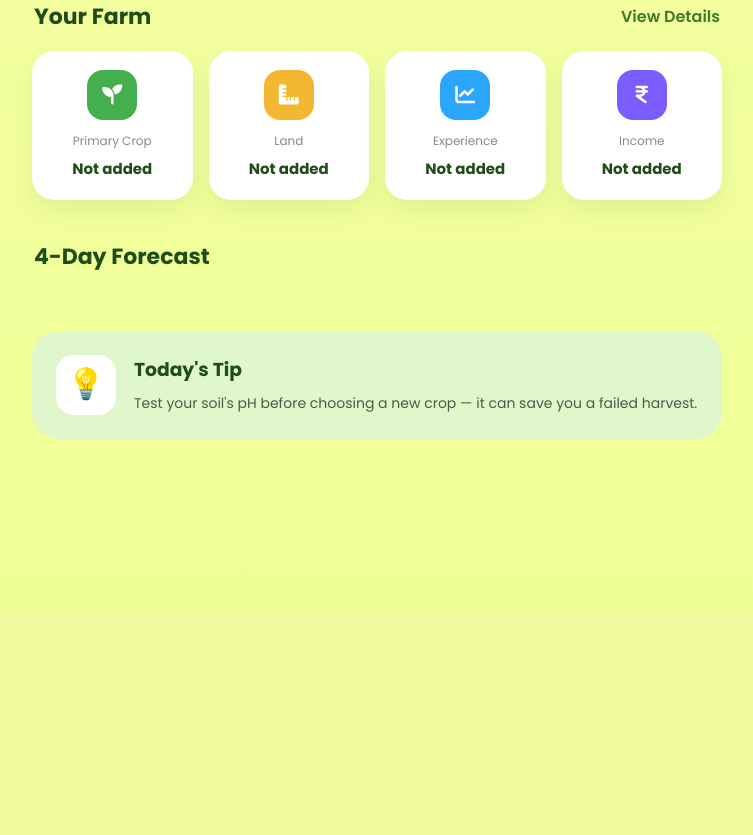
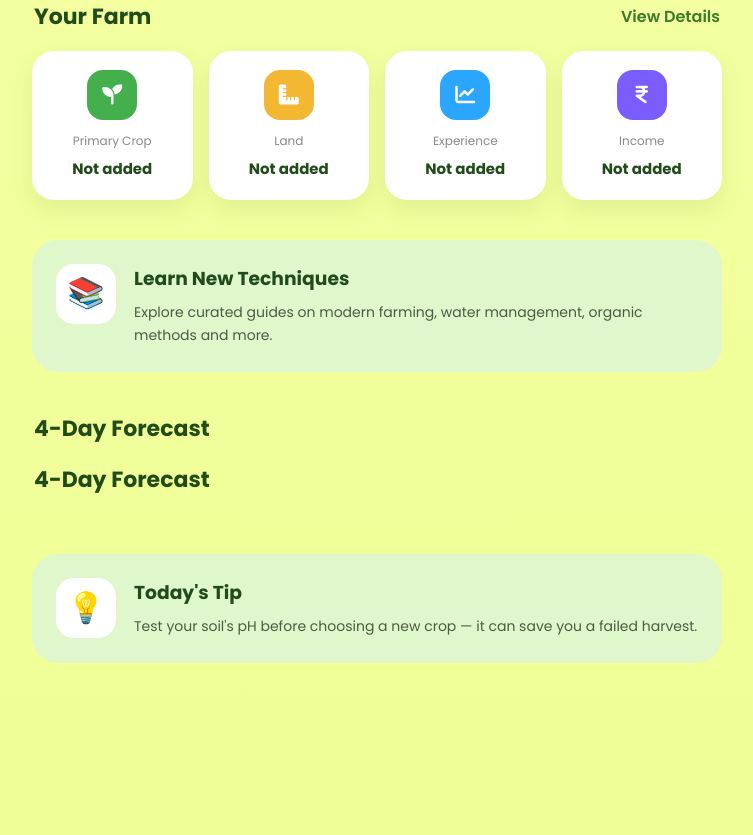
Before and after one commit to vaidehi-londhe/Annadata, a Flask app: page /dashboard in a window 1280 px wide. Shown: the part 1016-1851 px from the top of the page, without its empty margins (263-1016 px from the left). Before the commit the page ends 1455 px from the top, so only its background shows below. Run offline with Flask 3, Linux system fonts and the light colour scheme; the visitor is signed in with stand-in values (Sample User, id 1); data that the repository does not hold is empty; some libraries are stand-ins or nearby versions.

Commit message:
add a new learn section

```diff
--- a/app.py
+++ b/app.py
@@ -175,6 +175,114 @@ TIPS = [
     "Drip irrigation can cut your water usage by up to 40% compared to flood irrigation.",
     "Store your seeds in a cool, dry place to protect them before the next sowing season.",
 ]
+
+
+LEARN_RESOURCES = {
+    "Modern Techniques": {
+        "icon": "🌱",
+        "items": [
+            {
+                "title": "Precision Farming Basics",
+                "description": "How sensors, drones and data help farmers use less water, fertilizer and pesticide while growing more.",
+                "link": "https://icar.org.in/",
+                "source": "ICAR"
+            },
+            {
+                "title": "Crop Rotation for Better Yield",
+                "description": "Why growing different crops in sequence keeps soil healthy and breaks pest and disease cycles.",
+                "link": "https://farmer.gov.in/",
+                "source": "Farmer Portal, Govt of India"
+            },
+            {
+                "title": "Zero Budget Natural Farming (ZBNF)",
+                "description": "A low-cost farming method that reduces dependency on chemical fertilizers using natural inputs.",
+                "link": "https://pgsindia-ncof.gov.in/",
+                "source": "NCOF, Govt of India"
+            },
+        ]
+    },
+    "Water Management": {
+        "icon": "💧",
+        "items": [
+            {
+                "title": "Drip Irrigation Setup Guide",
+                "description": "Step-by-step basics of setting up drip irrigation to cut water usage by up to 40%.",
+                "link": "https://pmksy.gov.in/",
+                "source": "PM Krishi Sinchayee Yojana"
+            },
+            {
+                "title": "Rainwater Harvesting for Farms",
+                "description": "Simple techniques to collect and store rainwater for use during dry spells.",
+                "link": "https://jalshakti-dowr.gov.in/",
+                "source": "Ministry of Jal Shakti"
+            },
+            {
+                "title": "Mulching to Retain Soil Moisture",
+                "description": "How covering soil with straw or plastic mulch reduces water evaporation and weed growth.",
+                "link": "https://agricoop.nic.in/",
+                "source": "Dept. of Agriculture & Farmers Welfare"
+            },
+        ]
+    },
+    "Organic Farming": {
+        "icon": "🌿",
+        "items": [
+            {
+                "title": "Making Your Own Compost",
+                "description": "Turn kitchen and farm waste into nutrient-rich compost to reduce chemical fertilizer costs.",
+                "link": "https://pgsindia-ncof.gov.in/",
+                "source": "NCOF, Govt of India"
+            },
+            {
+                "title": "Natural Pest Control Methods",
+                "description": "Using neem, cow urine and companion planting to keep pests away without chemicals.",
+                "link": "https://icar.org.in/",
+                "source": "ICAR"
+            },
+            {
+                "title": "Getting Organic Certification",
+                "description": "What documents and steps are needed to certify your farm as organic in India.",
+                "link": "https://apeda.gov.in/apedawebsite/index.html",
+                "source": "APEDA"
+            },
+        ]
+    },
+    "Pest & Disease Control": {
+        "icon": "🐛",
+        "items": [
+            {
+                "title": "Identifying Common Crop Pests",
+                "description": "A visual guide to spotting early signs of pest damage on leaves, stems and fruit.",
+                "link": "https://farmer.gov.in/",
+                "source": "Farmer Portal, Govt of India"
+            },
+            {
+                "title": "Integrated Pest Management (IPM)",
+                "description": "Combining biological, cultural and minimal chemical methods to control pests sustainably.",
+                "link": "https://ppqs.gov.in/",
+                "source": "Directorate of Plant Protection"
+            },
+        ]
+    },
+    "Government Schemes Explained": {
+        "icon": "🏛️",
+        "items": [
+            {
+                "title": "How to Apply for PM-KISAN",
+                "description": "A simple walkthrough of registering for the PM-KISAN income support scheme.",
+                "link": "https://pmkisan.gov.in/",
+                "source": "PM-KISAN"
+            },
+            {
+                "title": "Understanding Crop Insurance (PMFBY)",
+                "description": "What crop insurance covers, how premiums work, and how to file a claim after crop loss.",
+                "link": "https://pmfby.gov.in/",
+                "source": "PMFBY"
+            },
+        ]
+    },
+}
+
 
 DISTRESS_KEYWORDS = [
     "no way out", "can't go on", "end it", "give up", "no hope",
@@ -592,61 +700,12 @@ def api_weather():
     except Exception:
         return jsonify({"error": "Could not fetch weather"}), 500
 
+@app.route('/learn')
+@login_required
+def learn():
+    return render_template('learn.html', categories=LEARN_RESOURCES)
 
-@app.route('/api/market-price')
-@login_required
-def api_market_price():
-    db = get_db()
-    profile = db.execute(
-        "SELECT state, currently_growing FROM farmer_profile WHERE user_id=?",
-        (session['user_id'],)
-    ).fetchone()
 
-    crop = (profile['currently_growing'].split(',')[0].strip()
-            if profile and profile['currently_growing'] else None)
-    state = profile['state'] if profile and profile['state'] else None
-
-    if not crop:
-        return jsonify({"error": "No crop set"}), 404
-
-        fallback = {
-        "commodity": crop,
-        "market": "Local Mandi",
-        "state": state or "Maharashtra",
-        "price": "2200",
-        "date": date.today().strftime("%d-%m-%Y")
-    }
-
-    try:
-        params = {
-            "api-key": os.environ["DATA_GOV_API_KEY"],
-            "format": "json",
-            "limit": 1,
-            "filters[commodity]": crop
-        }
-        if state:
-            params["filters[state]"] = state
-
-        resp = requests.get(
-            "https://api.data.gov.in/resource/9ef84268-d588-465a-a308-a864a43d0070",
-            params=params, timeout=8
-        ).json()
-
-        records = resp.get("records", [])
-        if not records:
-            return jsonify(fallback)
-
-        r = records[0]
-        return jsonify({
-            "commodity": r.get("commodity"),
-            "market": r.get("market"),
-            "state": r.get("state"),
-            "price": r.get("modal_price"),
-            "date": r.get("arrival_date")
-        })
-    except Exception as e:
-        print("Market price error (using fallback):", e)
-        return jsonify(fallback)
 
 
 # ---------------------------------------------------------
--- a/static/js/side-menu.js
+++ b/static/js/side-menu.js
@@ -24,6 +24,15 @@
                     </a>`;
         }).join('');
 
+
+    const LINKS = [
+        { label: 'Home',    icon: 'fa-house',       href: '/dashboard' },
+        { label: 'Crop',    icon: 'fa-seedling',    href: '/crop-advisory' },
+        { label: 'Schemes', icon: 'fa-file-lines',  href: '/schemes' },
+        { label: 'Learn',   icon: 'fa-book',        href: '/learn' },
+        { label: 'Sathi',   icon: 'fa-robot',       href: '/sathi' },
+        { label: 'Profile', icon: 'fa-user',        href: '/profile' }
+    ];
         const overlay = document.createElement('div');
         overlay.id = 'side-menu-overlay';
         overlay.className = 'side-menu-overlay';
--- a/templates/dashboard.html
+++ b/templates/dashboard.html
@@ -137,14 +137,6 @@
 
     </div>
 
-        <div id="market-price-card" class="tip-card" style="display:none;">
-        <div class="tip-icon">💰</div>
-        <div>
-            <h3>Today's Mandi Price</h3>
-            <p id="market-price-text"></p>
-        </div>
-    </div>
-
     <section class="section-title">
         <h2>Your Farm</h2>
         <a href="{{ url_for('profile') }}">View Details</a>
@@ -197,6 +189,18 @@
 
     </div>
 
+        <a href="{{ url_for('learn') }}" class="tip-card" style="text-decoration:none; color:inherit;">
+        <div class="tip-icon">📚</div>
+
+        <div>
+            <h3>Learn New Techniques</h3>
+            <p>Explore curated guides on modern farming, water management, organic methods and more.</p>
+        </div>
+    </a>
+
+    <section class="section-title">
+        <h2>4-Day Forecast</h2>
+    </section>
     <section class="section-title">
         <h2>4-Day Forecast</h2>
     </section>
@@ -279,15 +283,6 @@ fetch('/api/weather')
     .catch(() => {});
 
 
-fetch('/api/market-price')
-    .then(r => r.json())
-    .then(data => {
-        if (data.error) return;
-        document.getElementById('market-price-text').textContent =
-            `${data.commodity} — ₹${data.price}/quintal at ${data.market}, ${data.state} (${data.date})`;
-        document.getElementById('market-price-card').style.display = 'flex';
-    })
-    .catch(() => {});
 
 </script>
 
```
Also changed, not shown: templates/learn.html (added, +89 -0 lines).
